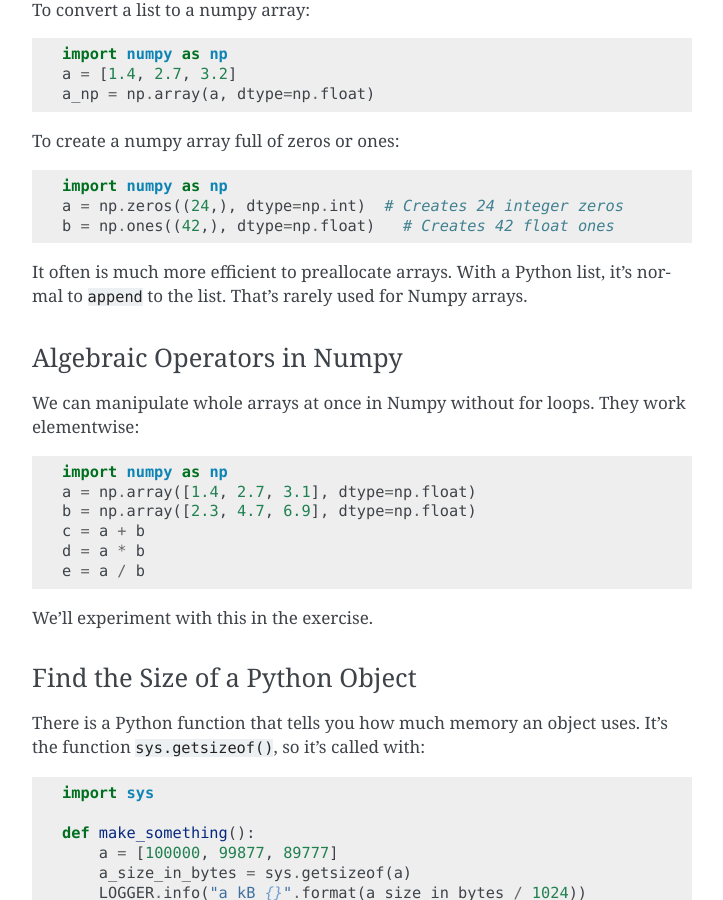
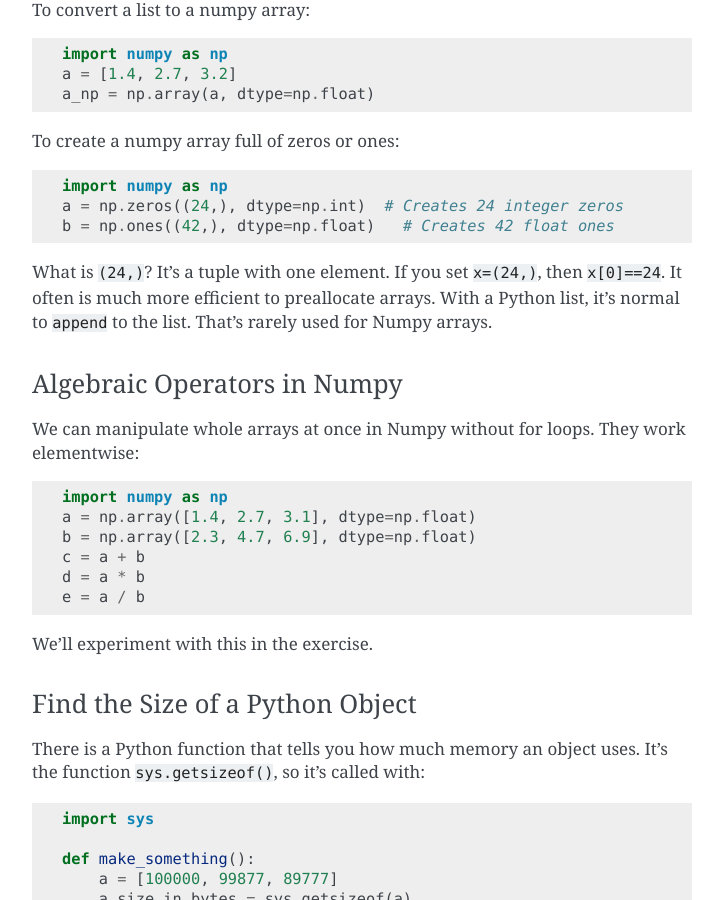
Before and after one commit to ihmeuw/ihme-python-course, a Sphinx documentation site: the page built from docs/numpy.rst, in a window 1280 px wide and 900 px high, scrolled down 2982 px. Shown: the whole window, without its empty margins (388-1111 px from the left). Built offline with Sphinx 7.4.7, drawn with Linux system fonts in a browser that asks for light colours.

Commit message:
one tuple addition

```diff
--- a/docs/numpy.rst
+++ b/docs/numpy.rst
@@ -146,6 +146,8 @@ To create a numpy array full of zeros or ones::
    a = np.zeros((24,), dtype=np.int)  # Creates 24 integer zeros
    b = np.ones((42,), dtype=np.float)   # Creates 42 float ones
 
+What is ``(24,)``? It's a tuple with one element. If you set
+``x=(24,)``, then ``x[0]==24``.
 It often is much more efficient to preallocate arrays. With a Python
 list, it's normal to ``append`` to the list. That's rarely used
 for Numpy arrays.
```
